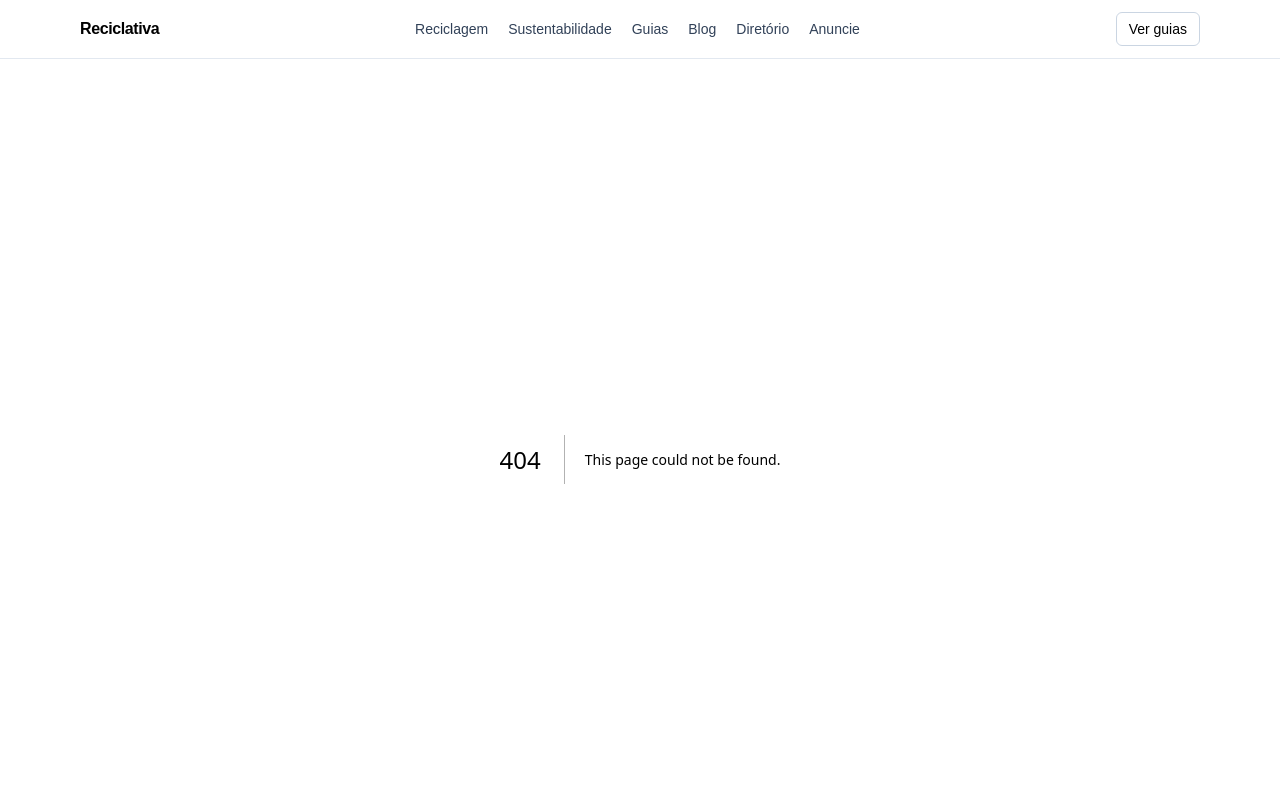
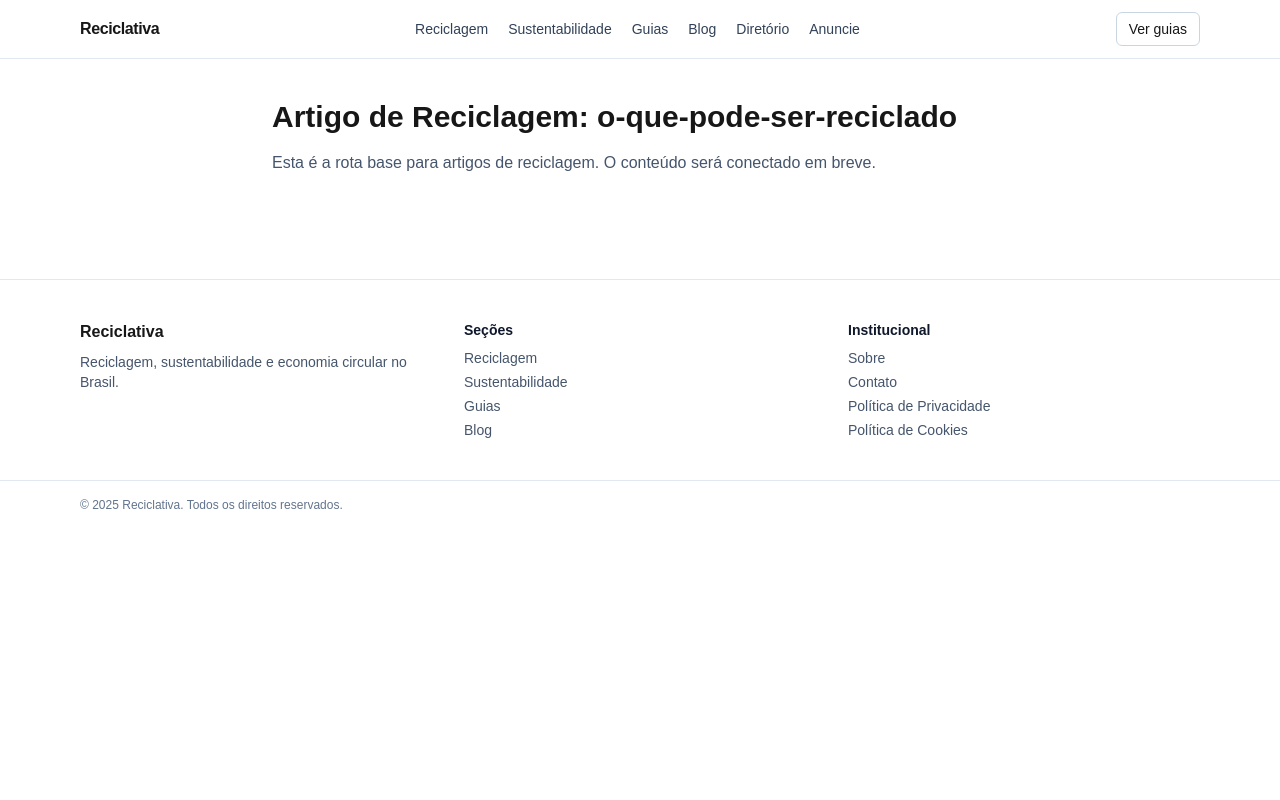
Before and after one commit to aieduardopompeu/reciclativa-portal, a Next.js app: page /reciclagem/o-que-pode-ser-reciclado in a window 1280 px wide. Before the commit this address had no page. Shown: the top 800 px of the page. Built offline with nearby package versions, Linux system fonts and the light colour scheme.

Commit message:
fix: params async na rota /reciclagem/[slug]

```diff
--- /dev/null
+++ b/src/app/reciclagem/[slug]/page.tsx
@@ -0,0 +1,23 @@
+import { notFound } from "next/navigation";
+
+type Props = {
+  params: Promise<{
+    slug: string;
+  }>;
+};
+
+export default async function ReciclagemArtigoPage({ params }: Props) {
+  const { slug } = await params;
+  if (!slug) return notFound();
+
+  return (
+    <main className="mx-auto max-w-3xl px-4 py-10">
+      <h1 className="text-3xl font-bold">Artigo de Reciclagem: {slug}</h1>
+
+      <p className="mt-4 text-slate-600">
+        Esta é a rota base para artigos de reciclagem. O conteúdo será conectado
+        em breve.
+      </p>
+    </main>
+  );
+}
```
